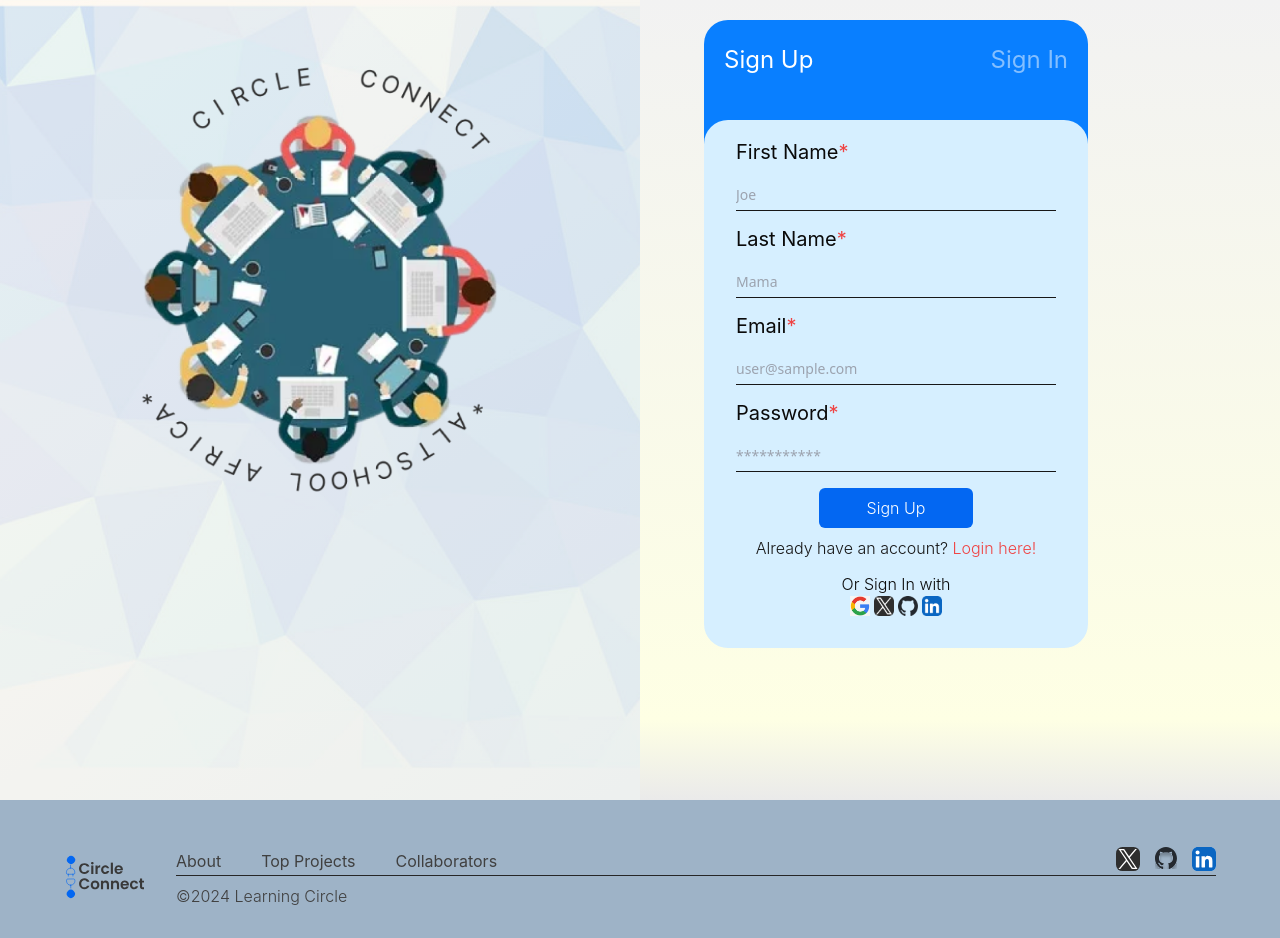
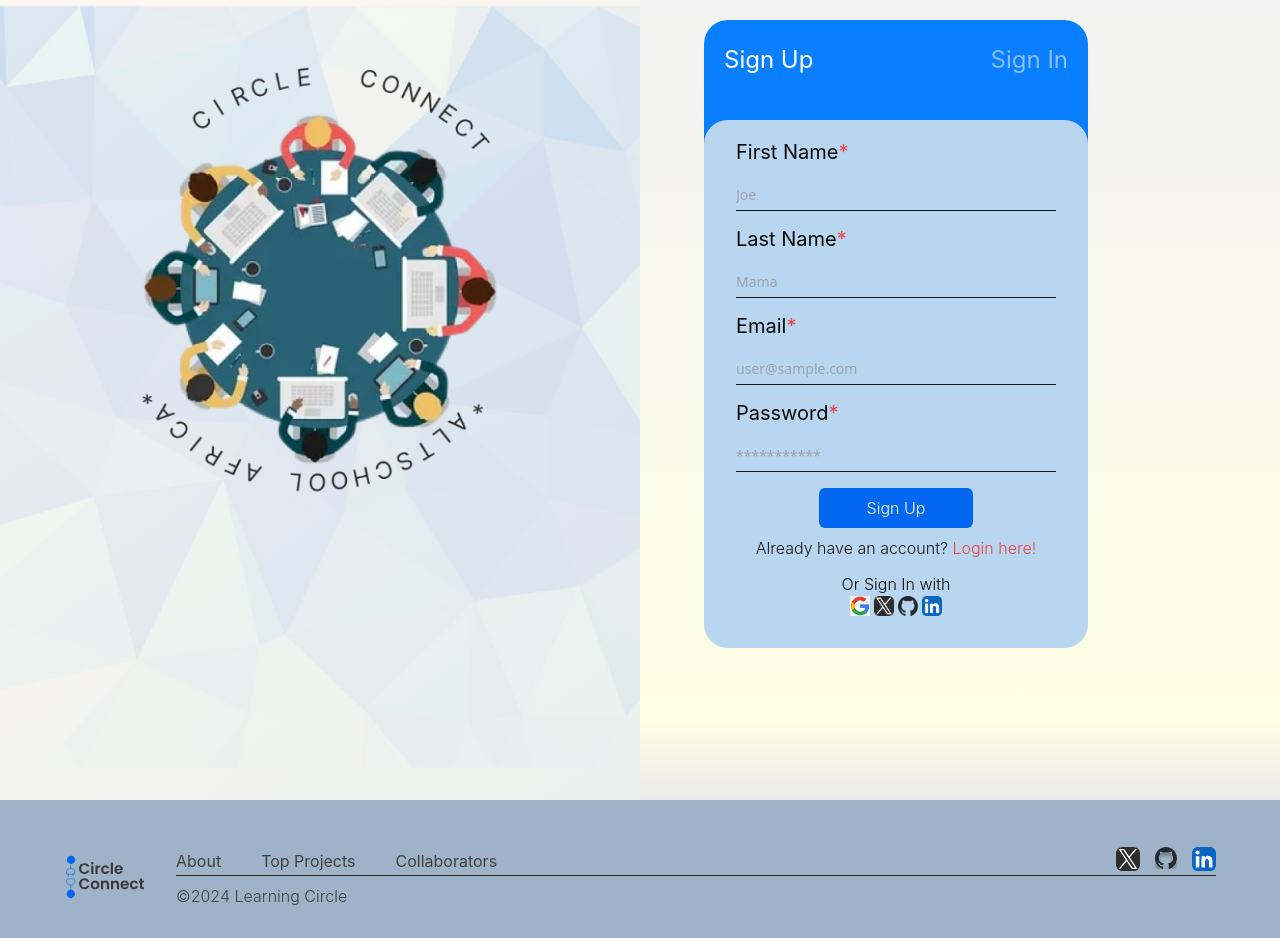
Before and after one commit to Benedict-arowo/CircleConnect, a React (Vite) app in the folder client/: page /register in a window 1280 px wide. Built offline with nearby package versions, Linux system fonts and the light colour scheme; no server answers.

Commit message:
updated backgroung color sign in and sign up page

```diff
--- a/client/src/pages/Auth/Login.tsx
+++ b/client/src/pages/Auth/Login.tsx
@@ -209,7 +209,7 @@ const Login = () => {
 					</p> */}
 				</section>
 
-				<div className=" rounded-3xl   bg-blue-100  mb-10 w-80 lg:w-96 shadow-t-3xl">
+				<div className=" rounded-3xl   bg-[#B9D6F0] mb-10 w-80 lg:w-96 shadow-t-3xl">
 				<form onSubmit={SubmitForm} className="flex flex-col gap-4 items-center ">
 					{alert.status !== null && (
 						<Alert status={alert.status}>
--- a/client/src/pages/Auth/Register.tsx
+++ b/client/src/pages/Auth/Register.tsx
@@ -157,7 +157,7 @@ const Register = () => {
 					</button>
 				</section>
 
-				<div className=" rounded-3xl   bg-blue-100 w-80  lg:w-96 shadow-t-3xl ">
+				<div className=" rounded-3xl   bg-[#B9D6F0] w-80  lg:w-96 shadow-t-3xl ">
 				<form onSubmit={SubmitForm} className="flex flex-col gap-4 items-center ">
 					{alert.status !== null && (
 						<Alert status={alert.status}>
```
